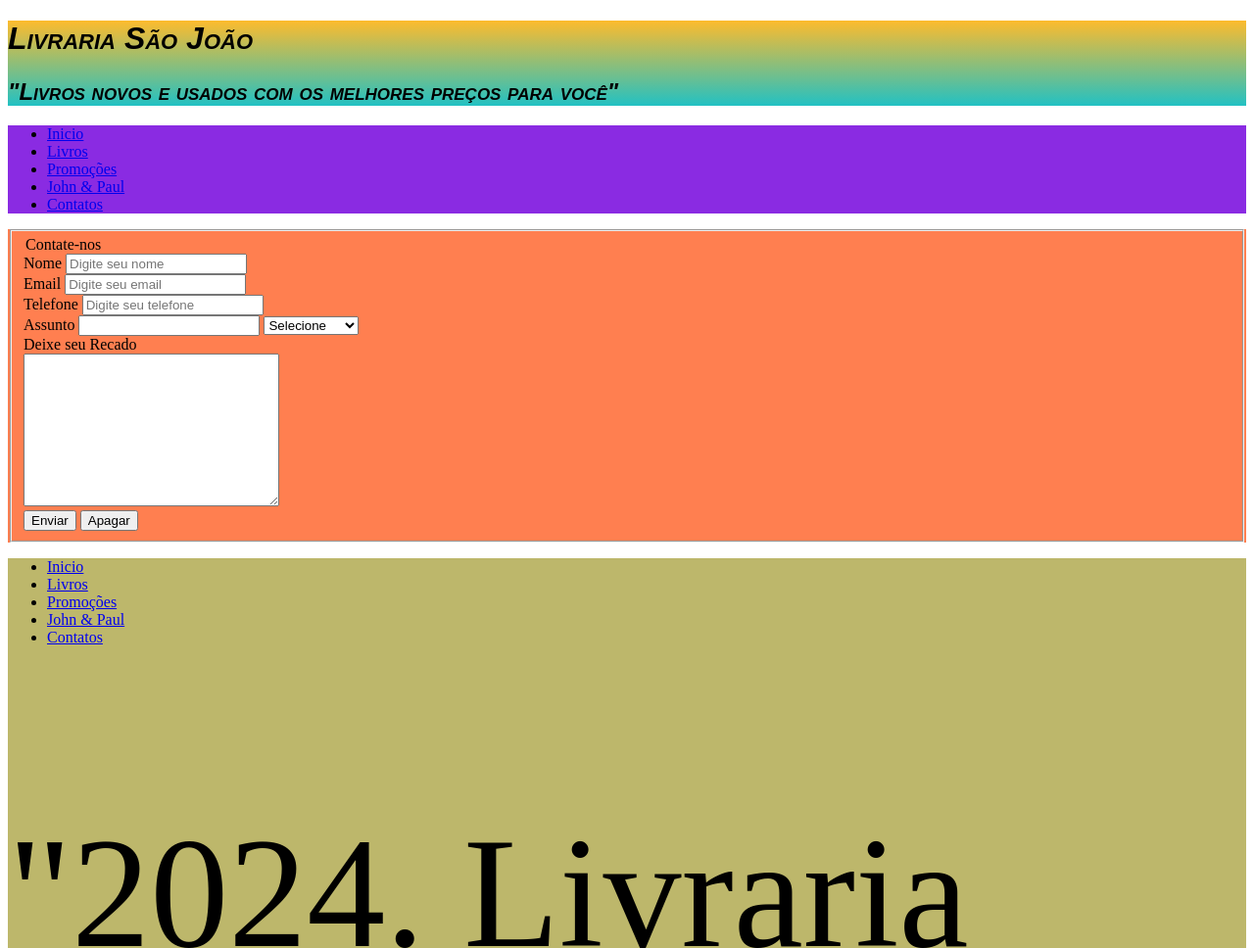
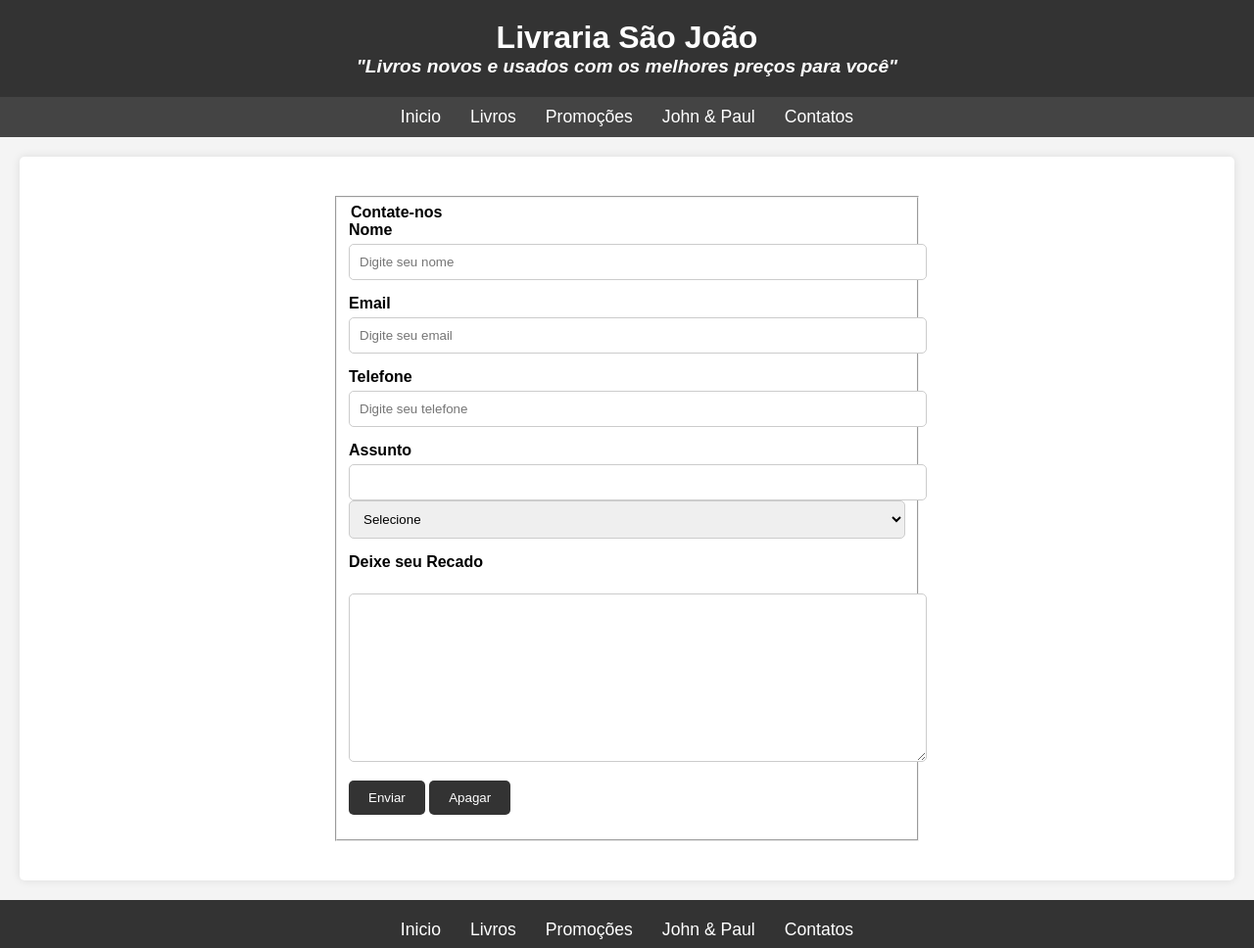
Before and after one commit to joaohenriqueser/projetolivraria, a plain HTML site: page pages/contato.html in a window 1280 px wide. Shown: the top 968 px of the page at 98% size. Drawn offline with Linux system fonts and the light colour scheme.

Commit message:
css atualizado

```diff
--- a/css/estilo.css
+++ b/css/estilo.css
@@ -1,22 +1,183 @@
-#topo {
-    background: rgb(34,193,195);
-    background: linear-gradient(0deg, rgba(34,193,195,1) 0%, rgba(253,187,45,1) 100%);
-    font-family: Arial, Helvetica, sans-serif;
-    font-style: italic;
-    font-variant: small-caps;
+body {
+    font-family: Arial, sans-serif;
+    margin: 0;
+    padding: 0;
+    background-color: #f4f4f4;
 }
 
-#menu {
-    background-color: blueviolet;
-}
-.destaques, .produtos, .sobre, .contato {
-    background-color: coral;
-}
-#rodape {
-    background-color: darkkhaki;
+header#topo {
+    background-color: #333;
+    color: white;
+    padding: 20px 0;
+    text-align: center;
 }
 
-p {
-    font-weight: 90;
-    font-size: 1000%;
+header#topo h1, header#topo h2 {
+    margin: 0;
 }
+
+header#topo h1 {
+    font-size: 2em;
+}
+
+header#topo h2 {
+    font-size: 1.2em;
+    font-style: italic;
+}
+
+nav#menu {
+    background-color: #444;
+    text-align: center;
+    padding: 10px 0;
+}
+
+nav#menu ul {
+    list-style: none;
+    padding: 0;
+    margin: 0;
+    display: flex;
+    justify-content: center;
+}
+
+nav#menu ul li {
+    margin: 0 10px;
+}
+
+nav#menu ul li a {
+    color: white;
+    text-decoration: none;
+    font-size: 1.1em;
+    padding: 5px;
+}
+
+nav#menu ul li a:hover {
+    background-color: #555;
+}
+
+main {
+    padding: 20px;
+    max-width: 1200px;
+    margin: 20px auto;
+    background-color: white;
+    border-radius: 5px;
+    box-shadow: 0 0 10px rgba(0, 0, 0, 0.1);
+}
+
+main h2, main h3 {
+    text-align: center;
+}
+
+main p, main ol {
+    margin-bottom: 20px;
+}
+
+main ol {
+    margin-left: 20px;
+}
+
+main ol li {
+    margin-bottom: 5px;
+}
+
+main.destaques ul {
+    list-style: none;
+    padding: 0;
+    display: flex;
+    flex-wrap: wrap;
+    justify-content: space-around;
+}
+
+main.destaques ul li {
+    margin: 10px;
+    text-align: center;
+}
+
+main.destaques ul li span {
+    display: block;
+    margin-top: 10px;
+    font-size: 1em;
+    font-weight: bold;
+}
+
+main.destaques ul li img {
+    width: 150px;
+    height: 230px;
+    border-radius: 5px;
+}
+
+main.contato form {
+    background-color: white;
+    padding: 20px;
+    border-radius: 5px;
+    max-width: 600px;
+    margin: 0 auto;
+}
+
+main.contato form div {
+    margin-bottom: 15px;
+    font-weight: bold
+}
+
+main.contato form label {
+    display: block;
+    margin-bottom: 5px;
+    font-weight: bold;
+}
+
+main.contato form input,
+main.contato form select,
+main.contato form textarea {
+    width: 100%;
+    padding: 10px;
+    border: 1px solid #ccc;
+    border-radius: 5px;
+}
+
+main.contato form button {
+    background-color: #333;
+    color: white;
+    padding: 10px 20px;
+    border: none;
+    border-radius: 5px;
+    cursor: pointer;
+}
+
+main.contato form button:hover {
+    background-color: #555;
+}
+
+footer#rodape {
+    background-color: #333;
+    color: white;
+    padding: 20px 0;
+    text-align: center;
+    margin-top: 20px;
+}
+
+footer#rodape ul {
+    list-style: none;
+    padding: 0;
+    margin: 0;
+    display: flex;
+    justify-content: center;
+}
+
+footer#rodape ul li {
+    margin: 0 10px;
+}
+
+footer#rodape ul li a {
+    color: white;
+    text-decoration: none;
+    font-size: 1.1em;
+    padding: 5px;
+}
+
+footer#rodape ul li a:hover {
+    background-color: #555;
+}
+
+footer#rodape p {
+    margin-top: 20px;
+    font-size: 0.9em;
+}
--- a/pages/contato.html
+++ b/pages/contato.html
@@ -70,7 +70,7 @@
         <ul>
             <li><a href="../index.html">Inicio</a></li>
             <li><a href="produtos.html">Livros</a></li>
-            <li><a href="#">Promoções</a></li>
+            <li><a href="produtos.html">Promoções</a></li>
             <li><a href="sobre.html">John & Paul</a></li>
             <li><a href="#">Contatos</a></li>
         </ul>
```
Also changed, not shown: pages/produtos.html (+3 -3 lines), pages/sobre.html (+1 -1 lines).
